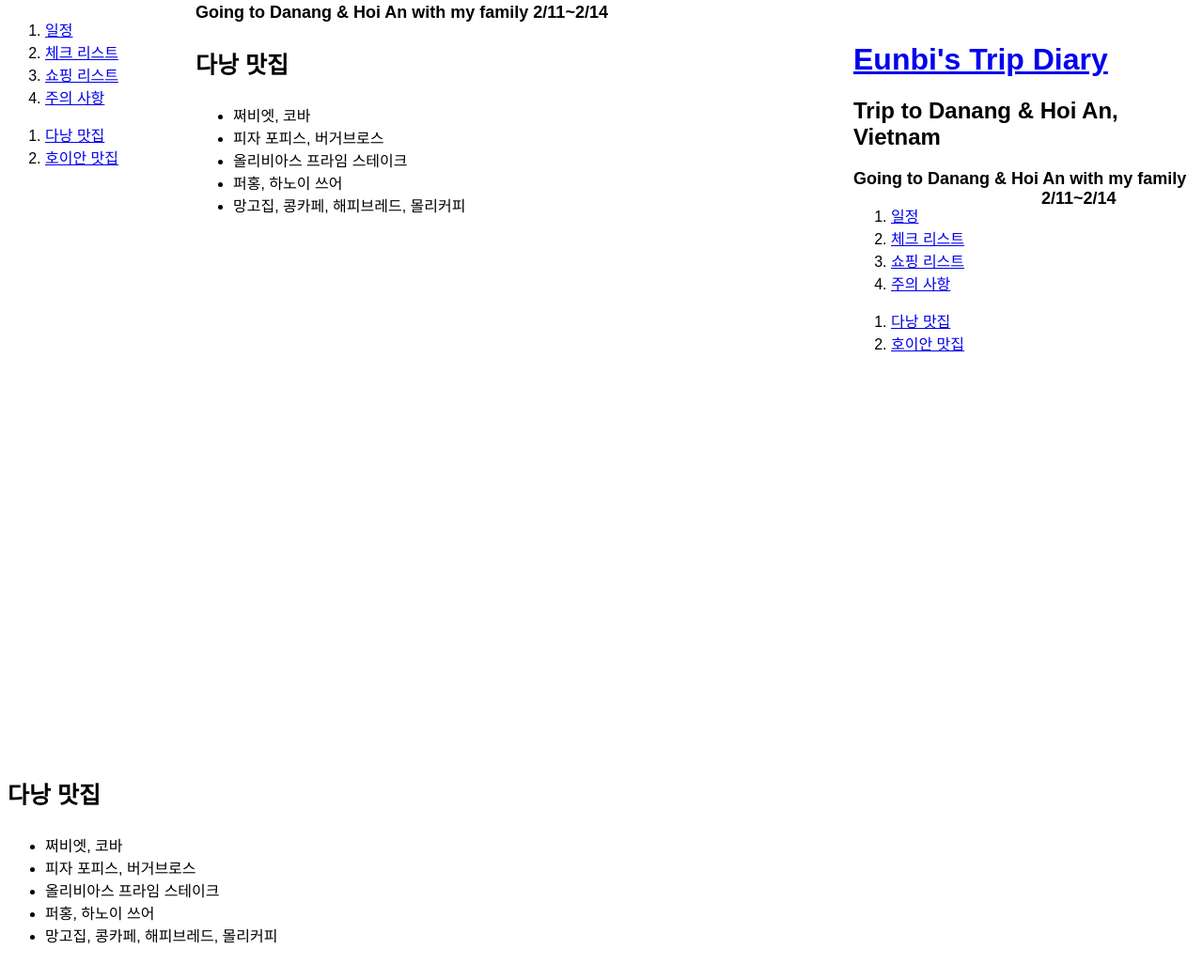
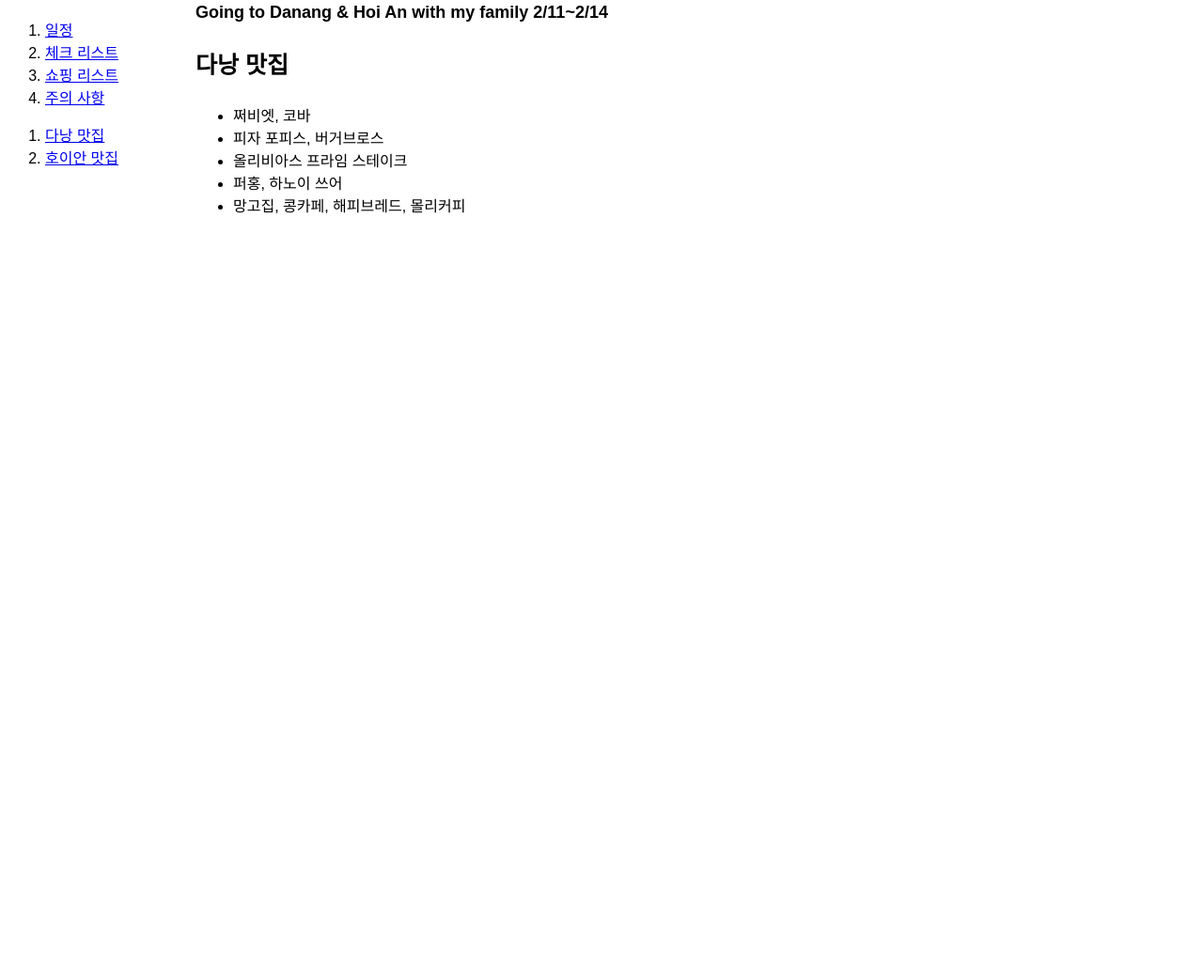
Before and after one commit to ebbbi/prac, a plain HTML site: page danang.html in a window 1280 px wide. Shown: the part 125-1168 px from the top of the page at 94% size. After the commit the page ends 800 px from the top, so only its background shows below. Drawn offline with Linux system fonts and the light colour scheme.

Commit message:
Update danang.html

```diff
--- a/danang.html
+++ b/danang.html
@@ -42,47 +42,3 @@
 
 </body>
 </html>
-<!doctype html>
-<html>
-<head>
-  <title>Eunbi's Trip Diary</title>
-  <meta charset="utf-8">
-  <style type="text/css">
-  div#s_left {
-  width:200px;
-  height: 600px;
-  float:left;
-  }
-  #contents {
-  width:700px;
-  height: 600px;
-  float:left;
-  }
-</style>
-</head>
-<body style="font-family: 'S-Core Dream 3', Arial;">
-  <h1><a href="index.html">Eunbi's Trip Diary</a></h1>
-  <h2>Trip to Danang & Hoi An, Vietnam</h2>
-  <b style="font-size:18px">Going to Danang & Hoi An with my family 2/11~2/14</b>
-  <div id="s_left">
-    <ol>
-      <li><a href="itinerary.html">일정</a></li>
-      <li><a href="check.html">체크 리스트</a></li>
-      <li><a href="shopping.html">쇼핑 리스트</a></li>
-      <li><a href="caution.html">주의 사항</a></li>
-    </ol>
-    <ol>
-      <li><a href="danang.html">다낭 맛집</a></li>
-      <li><a href="hoian.html">호이안 맛집</a></li>
-    </ol></div>
-    <div id="contents"><h3 style="font-size:25px">다낭 맛집</h3>
-    <ul>
-      <li>쩌비엣, 코바</li>
-      <li>피자 포피스, 버거브로스</li>
-      <li>올리비아스 프라임 스테이크</li>
-      <li>퍼홍, 하노이 쓰어</li>
-      <li>망고집, 콩카페, 해피브레드, 몰리커피</li>
-    </ul></div>
-
-</body>
-</html>
```
